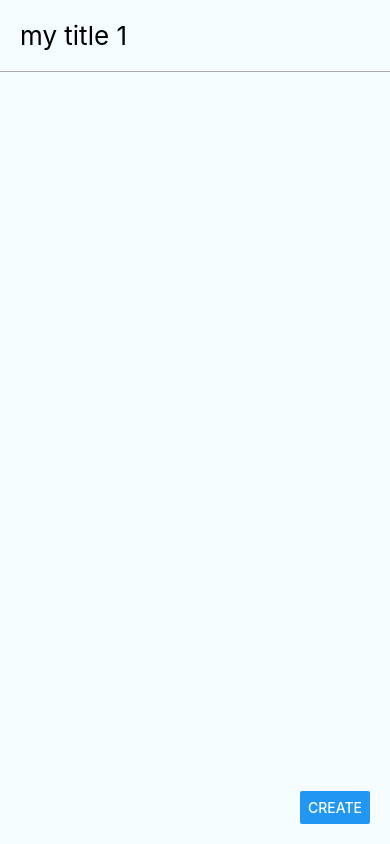
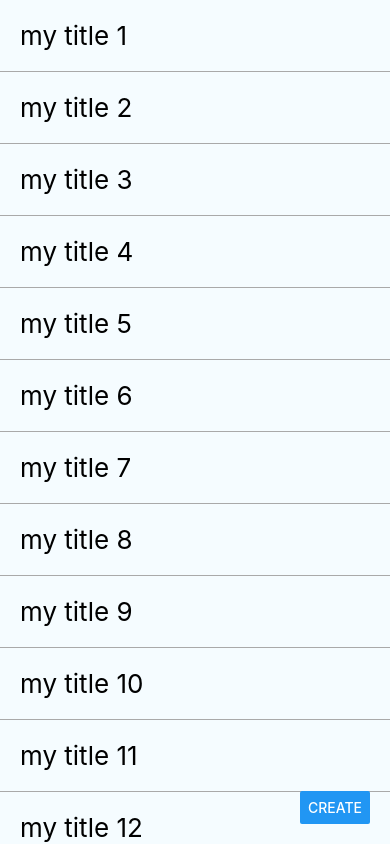
Before and after one commit to brunoebstein/note-application-react-native, a React Native app: screen / in a window 390 px wide. Built offline with nearby package versions, Linux system fonts and the light colour scheme.

Commit message:
Fix: list in Android

```diff
--- a/App.js
+++ b/App.js
@@ -6,11 +6,12 @@
 
 import React, { Component } from 'react';
 import { NoteListView } from './src/NoteListView/NoteListView';
+import { range } from './src/helper/range';
 
 type Props = {};
 export default class App extends Component<Props> {
   render() {
-    const notes = [...Array(1).keys()].map(i => ({
+    const notes = range(20).map(i => ({
       title: `my title ${i + 1}`,
     }));
     return <NoteListView notes={notes} />;
--- /dev/null
+++ b/src/helper/range.js
@@ -0,0 +1,4 @@
+export function range(max) {
+  // return [...Array(20).keys()]; // doesn't work the same way in iOS & Android : broken on Android
+  return Array.from({ length: max }, (_, i) => i);
+}
```
Also changed, not shown: 1 other file (tests, documents, lock files or other folders).
